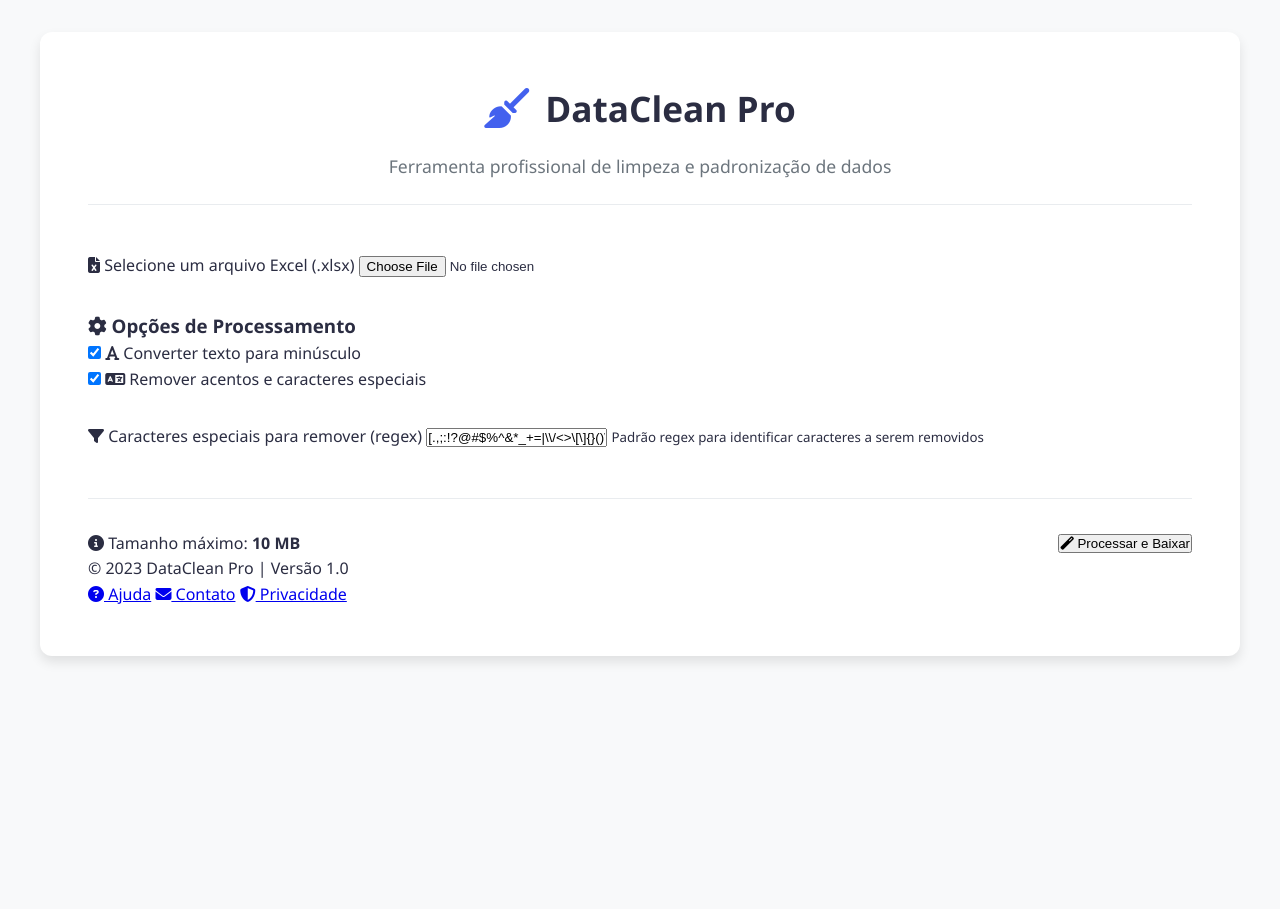
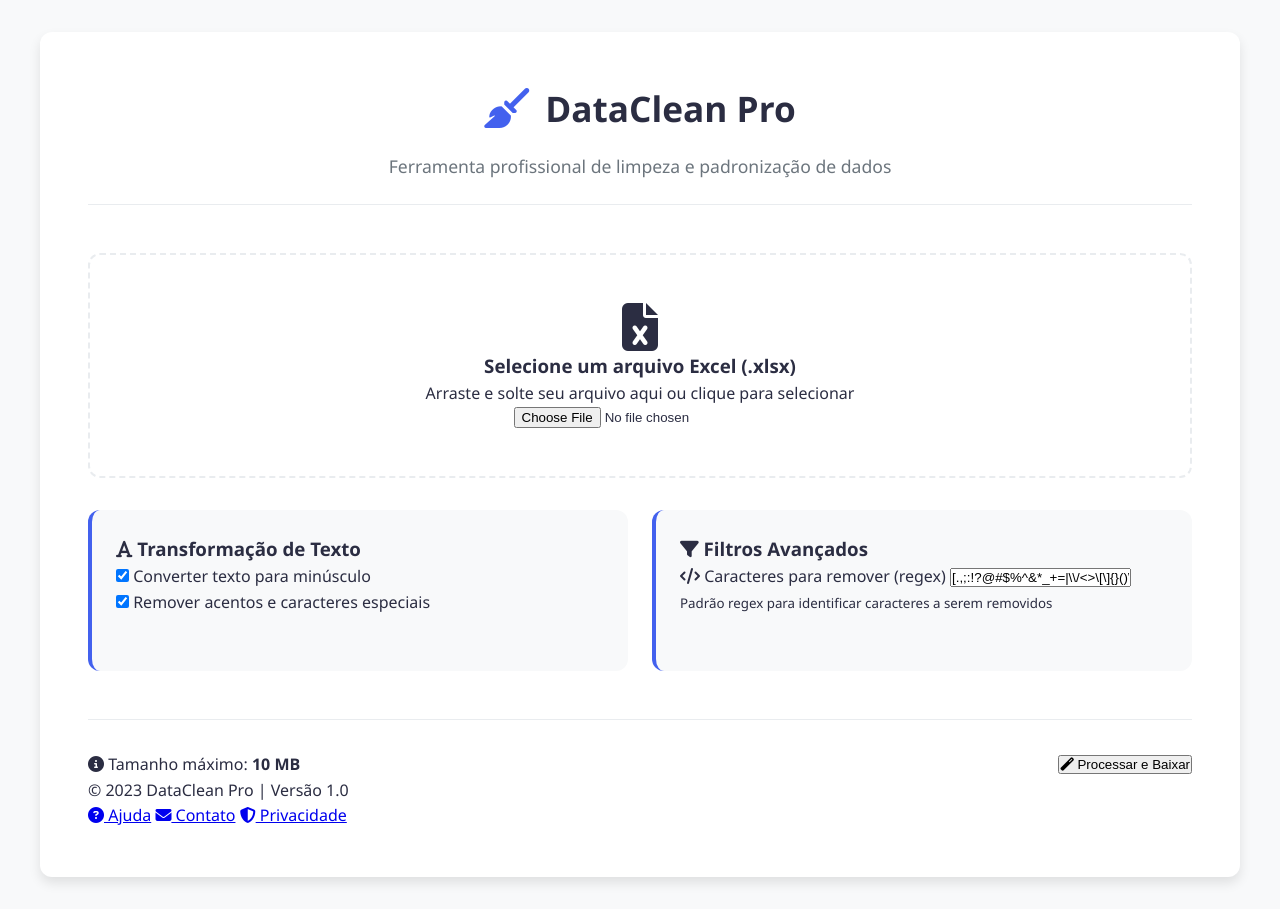
Before and after one commit to Douglasprojetospro/limpador-web, a Flask app: page / in a window 1280 px wide. Before the commit the page ends 662 px from the top, so only its background shows below. Run offline with Flask 3, Linux system fonts and the light colour scheme.

Commit message:
Update index.html

```diff
--- a/templates/index.html
+++ b/templates/index.html
@@ -3,7 +3,7 @@
 <head>
   <meta charset="UTF-8">
   <meta name="viewport" content="width=device-width, initial-scale=1.0">
-  <title>Limpeza de Dados | Ferramenta Profissional</title>
+  <title>DataClean Pro | Ferramenta Profissional de Limpeza de Dados</title>
   <link rel="stylesheet" href="https://cdnjs.cloudflare.com/ajax/libs/font-awesome/6.4.0/css/all.min.css">
   <link rel="stylesheet" href="{{ url_for('static', filename='style.css') }}">
 </head>
@@ -19,40 +19,55 @@
 
     <main class="main-content">
       <form id="form-processamento" method="POST" enctype="multipart/form-data" class="upload-form">
-        <div class="form-group file-upload">
-          <label for="file-upload" class="upload-label">
-            <i class="fas fa-file-excel"></i>
-            <span id="file-name">Selecione um arquivo Excel (.xlsx)</span>
+        <div class="form-group">
+          <label for="file-upload" class="upload-area" id="upload-area">
+            <i class="fas fa-file-excel fa-3x"></i>
+            <h3>Selecione um arquivo Excel (.xlsx)</h3>
+            <p id="file-instructions">Arraste e solte seu arquivo aqui ou clique para selecionar</p>
+            <span id="file-name" class="file-name-display"></span>
             <input type="file" id="file-upload" name="file" accept=".xlsx,.xls" required>
           </label>
         </div>
 
-        <div class="form-group options-group">
-          <h3><i class="fas fa-cog"></i> Opções de Processamento</h3>
+        <div class="options-grid">
+          <div class="option-card">
+            <h3><i class="fas fa-font"></i> Transformação de Texto</h3>
 
             <div class="option-item">
               <input type="checkbox" id="minusculo" name="minusculo" checked>
-            <label for="minusculo">
-              <i class="fas fa-font"></i> Converter texto para minúsculo
-            </label>
+              <label for="minusculo">Converter texto para minúsculo</label>
             </div>
 
             <div class="option-item">
               <input type="checkbox" id="remover_especiais" name="remover_especiais" checked>
-            <label for="remover_especiais">
-              <i class="fas fa-language"></i> Remover acentos e caracteres especiais
-            </label>
+              <label for="remover_especiais">Remover acentos e caracteres especiais</label>
             </div>
           </div>
 
+          <div class="option-card">
+            <h3><i class="fas fa-filter"></i> Filtros Avançados</h3>
+
             <div class="form-group">
               <label for="caracteres">
-            <i class="fas fa-filter"></i> Caracteres especiais para remover (regex)
+                <i class="fas fa-code"></i> Caracteres para remover (regex)
               </label>
               <input type="text" id="caracteres" name="caracteres"
                      value="[.,;:!?@#$%^&*_+=|\\/<>\[\]{}()\"\'`~]"
-                 placeholder="Insira a expressão regular para filtro">
+                     placeholder="Insira a expressão regular">
               <small class="hint">Padrão regex para identificar caracteres a serem removidos</small>
+            </div>
+          </div>
+        </div>
+
+        <div class="file-stats" id="file-stats">
+          <div class="stat-item">
+            <i class="fas fa-file"></i>
+            <span>Tamanho: <strong id="file-size">-</strong></span>
+          </div>
+          <div class="stat-item">
+            <i class="fas fa-table"></i>
+            <span>Linhas estimadas: <strong id="row-count">-</strong></span>
+          </div>
         </div>
 
         <div class="form-footer">
@@ -76,10 +91,6 @@
         </div>
         <div class="progress-details">
           <p id="status-message">Preparando para iniciar o processamento...</p>
-          <div id="file-stats" class="stats">
-            <div><i class="fas fa-file"></i> <span id="file-size">-</span></div>
-            <div><i class="fas fa-table"></i> <span id="row-count">-</span></div>
-          </div>
         </div>
       </div>
     </main>
@@ -102,32 +113,69 @@
       const progressoTexto = document.getElementById('progresso-texto');
       const statusMessage = document.getElementById('status-message');
       const fileUpload = document.getElementById('file-upload');
-      const fileName = document.getElementById('file-name');
+      const uploadArea = document.getElementById('upload-area');
+      const fileNameDisplay = document.getElementById('file-name');
+      const fileInstructions = document.getElementById('file-instructions');
+      const fileStats = document.getElementById('file-stats');
       const fileSize = document.getElementById('file-size');
       const rowCount = document.getElementById('row-count');
 
-      // Esconder o container de progresso inicialmente
+      // Esconder elementos inicialmente
       progressoContainer.style.display = 'none';
+      fileStats.style.display = 'none';
 
-      // Atualizar nome do arquivo selecionado
-      fileUpload.addEventListener('change', function(e) {
-        if (this.files.length) {
-          fileName.textContent = this.files[0].name;
+      // Manipulação de drag and drop
+      uploadArea.addEventListener('dragover', (e) => {
+        e.preventDefault();
+        uploadArea.classList.add('dragover');
+      });
 
-          // Mostrar informações do arquivo
-          const size = (this.files[0].size / (1024 * 1024)).toFixed(2);
-          fileSize.textContent = `${size} MB`;
+      uploadArea.addEventListener('dragleave', () => {
+        uploadArea.classList.remove('dragover');
+      });
 
-          // Simular contagem de linhas (seria substituído por cálculo real em produção)
-          const estimatedRows = Math.floor(Math.random() * 5000) + 1000;
-          rowCount.textContent = `~${estimatedRows} linhas`;
+      uploadArea.addEventListener('drop', (e) => {
+        e.preventDefault();
+        uploadArea.classList.remove('dragover');
+        if (e.dataTransfer.files.length) {
+          fileUpload.files = e.dataTransfer.files;
+          handleFileSelection();
         }
       });
 
+      // Atualizar quando arquivo for selecionado
+      fileUpload.addEventListener('change', handleFileSelection);
+
+      function handleFileSelection() {
+        if (fileUpload.files.length) {
+          const file = fileUpload.files[0];
+
+          // Mostrar nome do arquivo
+          fileNameDisplay.textContent = file.name;
+          fileInstructions.style.display = 'none';
+          fileNameDisplay.style.display = 'block';
+
+          // Mostrar estatísticas
+          fileStats.style.display = 'flex';
+          const sizeMB = (file.size / (1024 * 1024)).toFixed(2);
+          fileSize.textContent = `${sizeMB} MB`;
+
+          // Simular estimativa de linhas (em aplicação real seria calculado)
+          const estimatedRows = Math.floor(Math.random() * 5000) + 1000;
+          rowCount.textContent = estimatedRows.toLocaleString();
+        }
+      }
+
+      // Submissão do formulário
       form.addEventListener('submit', function(e) {
         e.preventDefault();
 
-        // Mostrar container de progresso
+        if (!fileUpload.files.length) {
+          alert('Por favor, selecione um arquivo primeiro.');
+          return;
+        }
+
+        // Mostrar progresso
         progressoContainer.style.display = 'block';
         progressoBarra.style.width = '0%';
         progressoTexto.textContent = '0%';
@@ -144,7 +192,7 @@
             progressoBarra.style.width = '100%';
             statusMessage.innerHTML = '<i class="fas fa-check-circle success"></i> Processamento concluído com sucesso!';
 
-            // Submeter o formulário após pequeno delay para mostrar conclusão
+            // Submeter o formulário após pequeno delay
             setTimeout(() => {
               form.submit();
             }, 1000);
@@ -152,7 +200,7 @@
             progressoBarra.style.width = progresso + '%';
             progressoTexto.textContent = progresso + '%';
 
-            // Atualizar mensagens de status conforme o progresso
+            // Atualizar mensagens de status
             if (progresso < 30) {
               statusMessage.textContent = 'Lendo arquivo e validando dados...';
             } else if (progresso < 60) {
@@ -161,7 +209,7 @@
               statusMessage.textContent = 'Otimizando e preparando para download...';
             }
           }
-        }, 50);
+        }, 30);
       });
     });
   </script>
```
Lines whose indentation alone changed are shown as unchanged.
